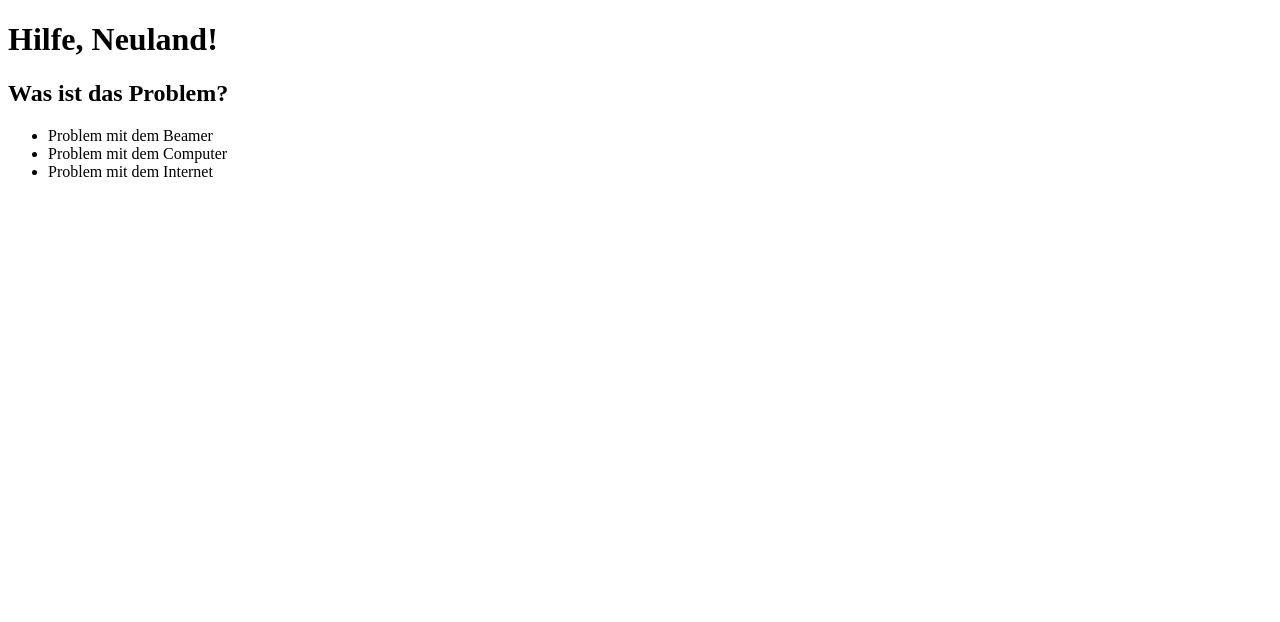
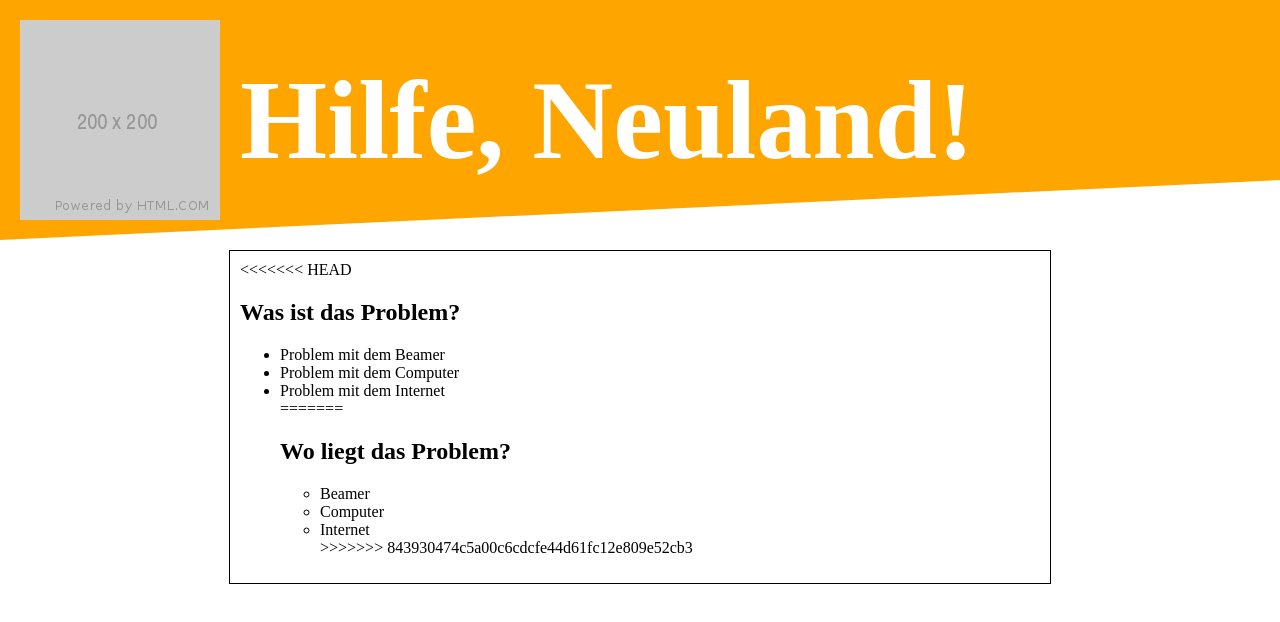
Before and after one commit to Jugendhackt/Hilfe-Neuland-Frontend, a plain HTML site: page index.html in a window 1280 px wide. Drawn offline with Linux system fonts and the light colour scheme.

Commit message:
add reactivity

```diff
--- a/css/style.css
+++ b/css/style.css
@@ -0,0 +1,42 @@
+body {
+    margin: 0;
+    padding: 0;
+    width: 100vw;
+}
+
+header {
+    display: flex;
+    align-items: center;
+    justify-content: center;
+    background-color: orange;
+    clip-path: polygon(0 0, 100% 0, 100% 75%, 0% 100%);
+}
+
+header img {
+    padding: 20px;
+    margin-right: auto;
+    max-width: 35%;
+}
+
+header h1 {
+    margin: 0;
+    color: white;
+    display: inline-block;
+    flex: 1;
+    font-size: 7em;
+}
+
+main {
+    padding: 10px;
+    display: flex;
+    align-items: center;
+    justify-content: center;
+    max-width: 100vw;
+}
+
+main div {
+    width: 50em;
+    max-width: 100%;
+    border: 1px solid;
+    padding: 10px;
+}
--- a/index.html
+++ b/index.html
@@ -9,18 +9,29 @@
 
 <body>
     <header>
+        <img src="img/header-img.png" alt="raute" />
         <h1>Hilfe, Neuland!</h1>
     </header>
     <main>
         <div>
-            <h2>Was ist das Problem?</h2>
+<<<<<<< HEAD
+            <h2 class="question">Was ist das Problem?</h2>
+            <ul class="choices">
+                <li data-id="beamer">Problem mit dem Beamer</li>
+                <li data-id="beamer">Problem mit dem Computer</li>
+                <li data-id="beamer">Problem mit dem Internet</li>
+=======
+            <h2>Wo liegt das Problem?</h2>
             <ul>
-                <li>Problem mit dem Beamer</li>
-                <li>Problem mit dem Computer</li>
-                <li>Problem mit dem Internet</li>
+                <li>Beamer</li>
+                <li>Computer</li>
+                <li>Internet</li>
+>>>>>>> 843930474c5a00c6cdcfe44d61fc12e809e52cb3
             </ul>
         </div>
     </main>
+
+    <script src="js/script.js"></script>
 </body>
 
 </html>
--- a/js/script.js
+++ b/js/script.js
@@ -0,0 +1,36 @@
+let questionaire = {};
+
+const listener = () => {
+	[...document.querySelectorAll('ul.choices li')].forEach((el) => el.addEventListener('click', async (e) => {
+		const id = e.target.getAttribute('data-id');
+		const text = e.target.innerHTML;
+
+		if (!questionaire.text) {
+			try {
+				const request = await fetch(`http://localhost:3000/questionaire?set=${id}`);
+				const data = await request.json();
+				questionaire = data;
+			}
+			catch (e) {
+				console.error('fetch error', e);
+			}
+		}
+
+		if (questionaire.then) {
+			document.querySelector('ul.choices').innerHTML = questionaire.then;
+		}
+		else {
+			document.querySelector('ul.choices').innerHTML = '';
+			document.querySelector('h2.question').innerHTML = questionaire.text;
+			questionaire.options.forEach((option) => {
+				const el = document.createElement('li');
+				el.innerHTML = option.text;
+				document.querySelector('ul.choices').appendChild(el);
+			});
+			questionaire = questionaire.options.find((option) => option.text === text) || questionaire;
+			listener();
+		}
+	}));
+};
+
+document.addEventListener('DOMContentLoaded', listener);
```
Also changed, not shown: img/header-img.png (added).
